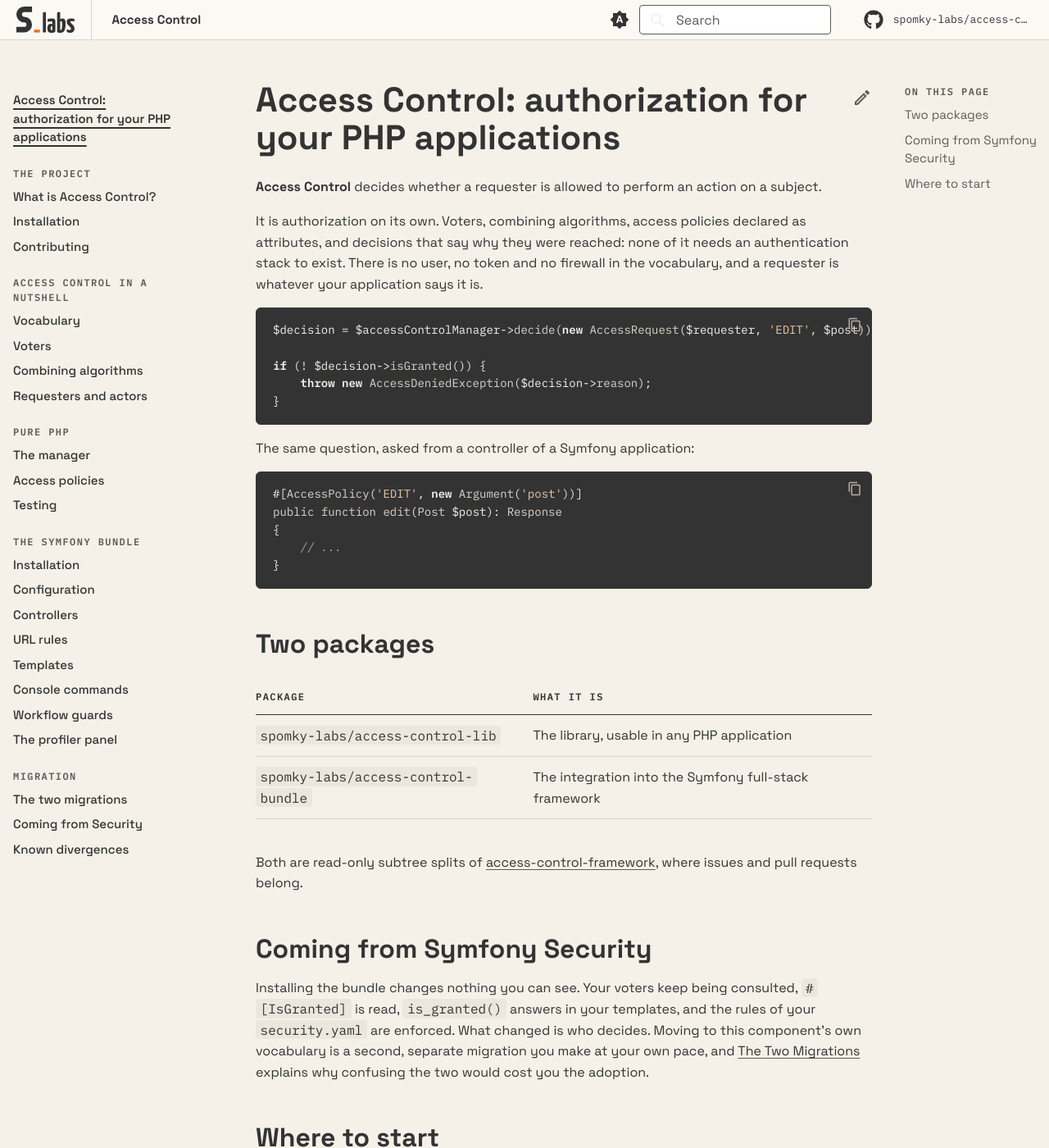
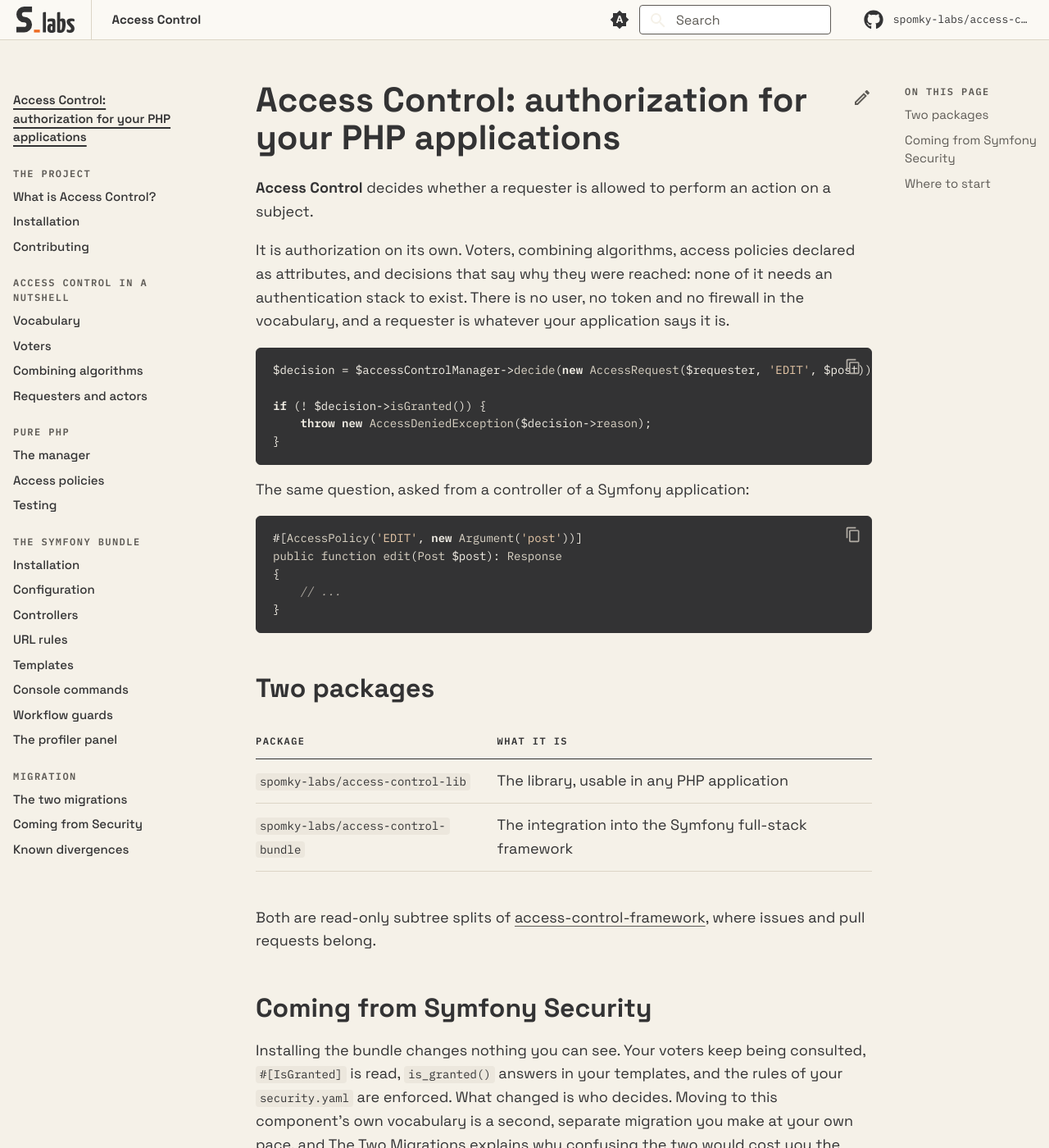
Before and after one commit to Spomky-Labs/access-control-doc, an MkDocs documentation site: the page built from docs/README.md, in a window 1280 px wide and 1400 px high. Shown: the whole window at 82% size. Built offline with MkDocs 1.6.1 and Material for MkDocs 9.7.7, drawn with Linux system fonts in a browser that asks for light colours; plug-ins that fetch from the network failed and are left out; comment, search, counter and statistics services are not loaded; the version menu is left out.

Commit message:
style: the text of a page is set at 18 px, 16 px on a phone
The guidelines set the body of a page that is read at length at 18 px, 16 px on a phone (p. 34): the
paragraphs, the notes and the tables follow it. Inline code keeps the 14 px of code, and interface text
its own sizes: 15 px for the navigation, 16 px for the fields and the buttons.

```diff
--- a/docs/assets/stylesheets/slabs.css
+++ b/docs/assets/stylesheets/slabs.css
@@ -460,10 +460,18 @@
 
 /* ---------------------------------------------------------------- Reading (p. 34) */
 
+/* The body of a page reads as an article: 18 px, 16 px on a phone, line height 1.6. Interface text, the
+   navigation, the fields and the buttons, keeps its own sizes. */
 .md-typeset {
   color: var(--doc-text);
-  font-size: var(--slabs-body);
+  font-size: var(--slabs-body-reading);
   line-height: var(--slabs-lh-reading);
+}
+
+@media screen and (max-width: 640px) {
+  .md-typeset {
+    font-size: var(--slabs-body-reading-mobile);
+  }
 }
 
 .md-typeset :is(h1, h2, h3, h4) {
@@ -595,9 +603,14 @@
   background-color: var(--doc-tint);
   border-radius: var(--slabs-radius-control);
   color: var(--doc-text);
-  font-size: calc(var(--slabs-code-size) / var(--slabs-body) * 1em);
+  font-size: var(--slabs-code-size);
   padding: 0.1em 0.35em;
   word-break: normal;
+}
+
+/* In a heading, inline code follows the size of the heading. */
+.md-typeset :is(h1, h2, h3, h4) code {
+  font-size: 0.85em;
 }
 
 /* A code block: Plex Mono 14 px on Anthracite, the radius of a card. */
@@ -783,7 +796,7 @@
   border-radius: var(--slabs-radius-card);
   box-shadow: none;
   color: var(--slabs-anthracite);
-  font-size: var(--slabs-body);
+  font-size: inherit;
   margin: calc(var(--slabs-space-base) * 6) 0;
   padding: calc(var(--slabs-space-base) * 5) calc(var(--slabs-space-base) * 5) calc(var(--slabs-space-base) * 4);
   position: relative;
@@ -864,7 +877,7 @@
   border-radius: 0;
   box-shadow: none;
   display: table;
-  font-size: var(--slabs-body);
+  font-size: inherit;
   width: 100%;
 }
 
```
